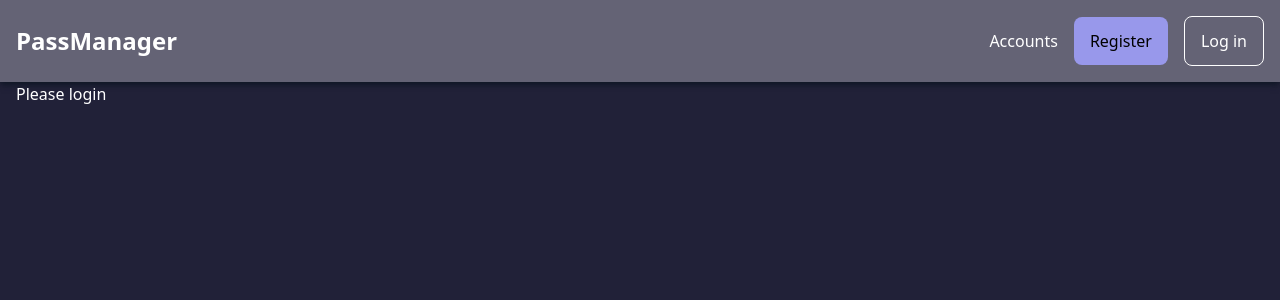
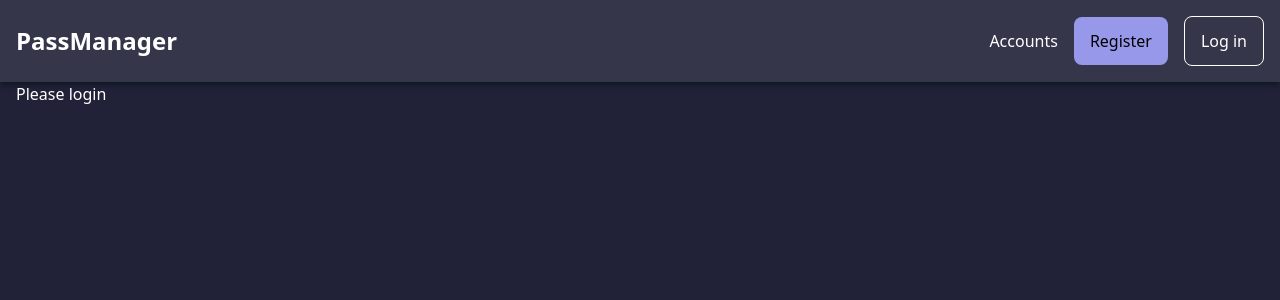
Before and after one commit to AbhinavTuladhar/password-manager-pern, a React (Vite) app in the folder client/: page / in a window 1280 px wide. Shown: the top 300 px of the page. Built offline with nearby package versions, Linux system fonts and the light colour scheme; no server answers.

Commit message:
feat: add query devtools

```diff
--- a/client/package.json
+++ b/client/package.json
@@ -13,6 +13,7 @@
   "dependencies": {
     "@hookform/resolvers": "^3.9.0",
     "@tanstack/react-query": "^5.51.15",
+    "@tanstack/react-query-devtools": "^5.51.23",
     "@tanstack/react-table": "^8.20.1",
     "axios": "^1.7.4",
     "copy-to-clipboard": "^3.3.3",
--- a/client/src/App.tsx
+++ b/client/src/App.tsx
@@ -1,6 +1,7 @@
 import { Slide, ToastContainer } from 'react-toastify'
 
 import { QueryClient, QueryClientProvider } from '@tanstack/react-query'
+import { ReactQueryDevtools } from '@tanstack/react-query-devtools'
 
 import AnimatedRoutes from './components/animated-routes'
 import Navbar from './components/navbar'
@@ -28,6 +29,7 @@ const App = () => (
       </AppLayout>
     </AuthProvider>
     <ToastContainer autoClose={2000} transition={Slide} />
+    <ReactQueryDevtools initialIsOpen={false} />
   </QueryClientProvider>
 )
 
--- a/client/src/components/navbar/index.tsx
+++ b/client/src/components/navbar/index.tsx
@@ -9,7 +9,7 @@ const Navbar = () => {
   const { isAuthenticated } = useAuth()
 
   return (
-    <header className="relative flex w-full items-center justify-between bg-surface-mixed-400 p-4 shadow-md shadow-gray-900">
+    <header className="relative flex w-full items-center justify-between bg-surface-mixed-200 p-4 shadow-md shadow-gray-900">
       <Link to="/">
         <h1 className="text-2xl font-bold">PassManager</h1>
       </Link>
```
Also changed, not shown: 1 other file (tests, documents, lock files or other folders).
